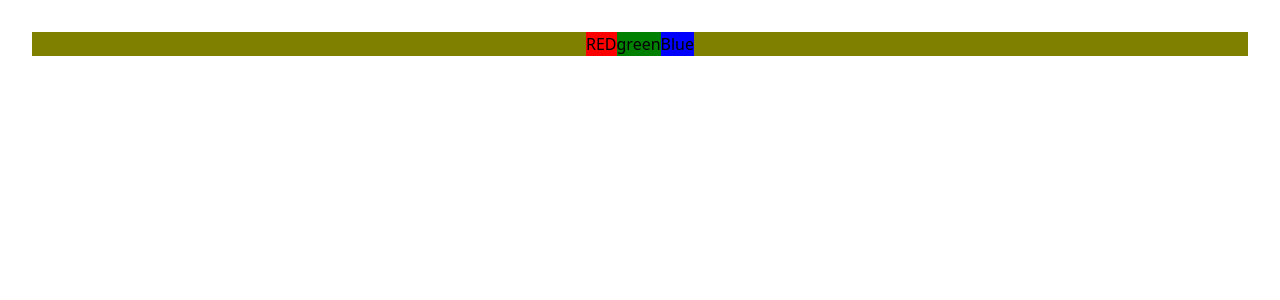
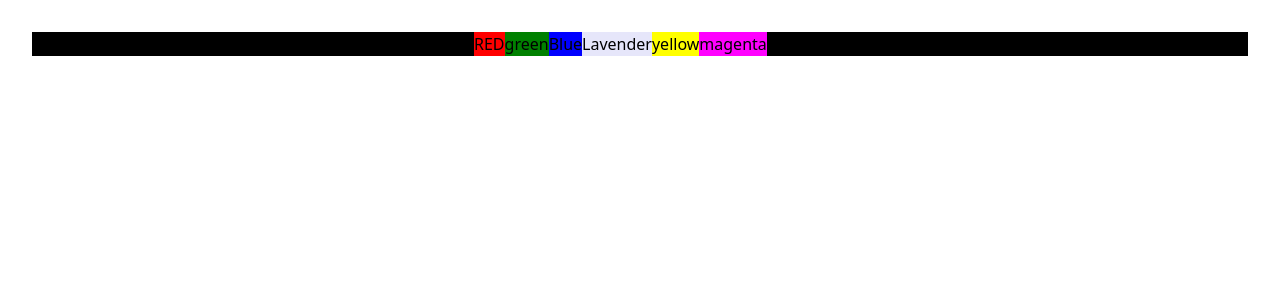
Before and after one commit to Siddhantv1/react-JS-repo, a React (Vite) app in the folder 04BGchanger/: page / in a window 1280 px wide. Shown: the top 300 px of the page. Built offline with nearby package versions, Linux system fonts and the light colour scheme.

Commit message:
added more buttons for different color + comments

```diff
--- a/04BGchanger/src/App.jsx
+++ b/04BGchanger/src/App.jsx
@@ -1,10 +1,8 @@
 import { useState } from 'react'
-import reactLogo from './assets/react.svg'
-import viteLogo from '/vite.svg'
 import './App.css'
 
 function App() {
-  const [color, setColor] = useState("olive")
+  const [color, setColor] = useState("black")
 
   return (
     <>
@@ -15,22 +13,53 @@ function App() {
       <div className="fixed flex flex-wrap justify-center botton-12 inset-x-0 px-2">
       <div className='flex flex-wrap justify-center gap-3 shadow-lg bg-white px-3 py-2 rounded-3xl'>
 
+
+      {/* red color */}
         <button onClick={() => setColor("red")} className='outline-none px-4 py-1 rounded-full text-white shadow-lg'
         style={{backgroundColor: "red"}}
         >RED
 
         </button>
 
+        {/* green color */}
         <button onClick={() => setColor("green")} className='outline-none px-4 py-1 rounded-full text-white shadow-lg'
         style={{backgroundColor: "green"}}
         >green
 
         </button>
 
+        {/* blue color */}
         <button onClick={() => setColor("blue")} className='outline-none px-4 py-1 rounded-full text-white shadow-lg'
         style={{backgroundColor: "blue"}}
         >Blue
 
+        </button>
+
+        {/* lavender color */}
+        <button onClick={() => setColor("lavender")} className='outline-none px-4 py-1 rounded-full text-white shadow-lg'
+        style={{backgroundColor: "lavender", color: "black"}}
+        >Lavender
+
+        </button>
+
+        {/* yellow color */}
+        <button onClick={() => setColor("yellow")} className='outline-none px-4 py-1 rounded-full text-white shadow-lg'
+        style={{backgroundColor: "yellow", color: "black"}}
+        >yellow
+
+        </button>
+
+        {/* magenta color */}
+        <button onClick={() => setColor("magenta")} className='outline-none px-4 py-1 rounded-full text-white shadow-lg'
+        style={{backgroundColor: "magenta"}}
+        >magenta
+
+        </button>
+
+        {/* black color */}
+        <button onClick={() => setColor("black")} className='outline-none px-4 py-1 rounded-full text-white shadow-lg'
+        style={{backgroundColor: "black"}}
+        >black
 
         </button>
 
```
